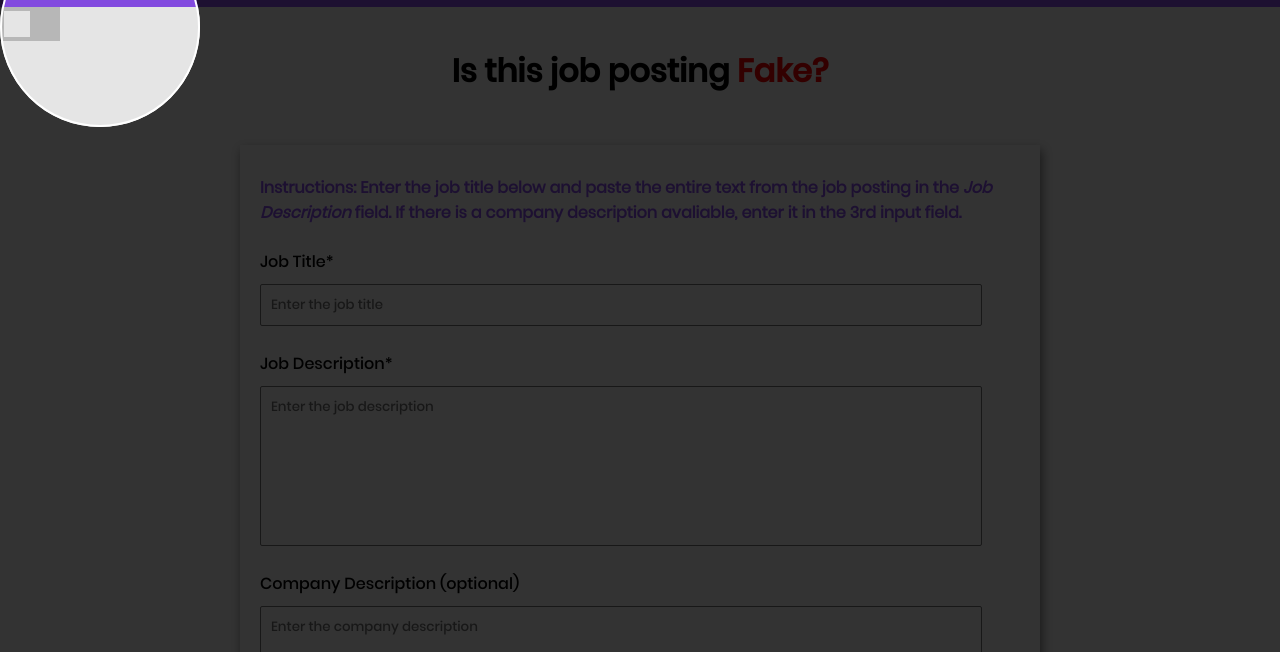
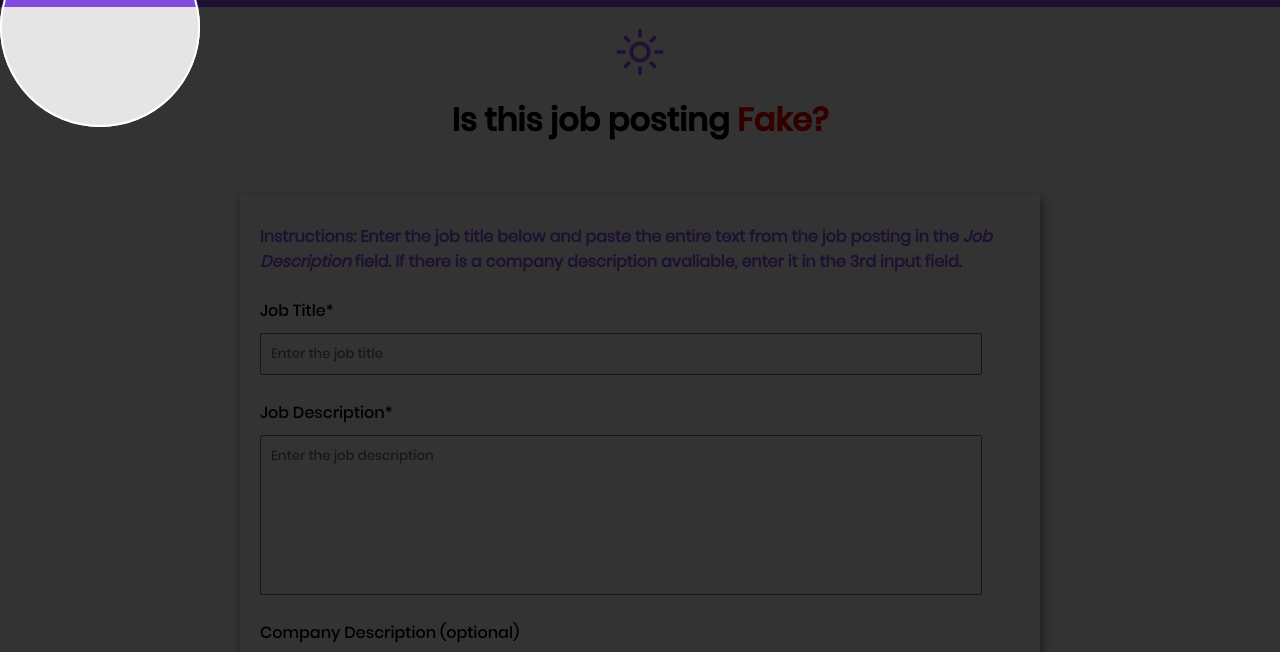
Before and after one commit to AdamtTom/-JobDetectNode, a website: page html/index.html in a window 1280 px wide. Shown: the part 73-725 px from the top of the page. Drawn offline with nearby package versions, Linux system fonts and the light colour scheme.

Commit message:
multiple changes

```diff
--- a/html/index.html
+++ b/html/index.html
@@ -8,6 +8,7 @@
   <meta name="viewport" content="width=device-width, initial-scale=1.0">
   <link rel="stylesheet" href="/css/index.css">
   <link rel="stylesheet" href="https://cdnjs.cloudflare.com/ajax/libs/font-awesome/5.15.3/css/all.min.css"/>
+  <link rel="stylesheet" href="https://fonts.googleapis.com/css2?family=Material+Symbols+Outlined:opsz,wght,FILL,GRAD@20..48,100..700,0..1,-50..200" />
 </head>
 
 <body>
@@ -26,13 +27,11 @@
       <li><a href="/logout">Logout</a></li>
     </ul>
   </nav>
-<div>
-  <label class="switch" id="switch-toggle">
-    <input type="checkbox">
-    <span class="slider"></span>
-  </label>
-</div>
-
+  <div id="light-container" style="text-align: center;">
+  <span id="light" class="material-symbols-outlined">
+  light_mode
+  </span>
+  </div>
   <h1 id="title">Is this job posting <span class="highlight">Fake?</span></h1>
 
   <!-- Create Form -->
@@ -128,6 +127,7 @@
         <option value="doctorate">Doctorate</option>
       </select>
     </div> -->
+
     <div id="btnContainer">
       <button id="submitBtn" type="button" value="submit" class="login100-form-btn">
         Submit
@@ -139,6 +139,17 @@
     </div>
   </form>
   <div class="magnifier"></div>
+  <footer style="background-color: #9152f8; padding: 10px; text-align: center;">
+    <div style="color: #fff; margin-top: 5px;">by Pedro Muniz</div>
+    <div>
+      <a href="https://github.com/salesp07" target="_blank" class="footer-icon">
+        <i class="fab fa-github" style="font-size:30px;color:white"></i>
+      </a>
+      <a href="https://www.linkedin.com/in/pedro-sales-muniz/" target="_blank" class="footer-icon">
+        <i class="fab fa-linkedin" style="font-size:30px;color:white;padding:10px"></i>
+      </a>
+    </div>
+  </footer>
 	<script src="/vendor/jquery/jquery-3.2.1.min.js"></script>
   <script src="/js/index.js"></script>
 </body>
--- a/public/css/account.css
+++ b/public/css/account.css
@@ -1,4 +1,8 @@
 @font-face {
+    font-family: Poppins-Light;
+    src: url('../fonts/poppins/Poppins-Light.ttf');
+
+}@font-face {
     font-family: Poppins-Regular;
     src: url('../fonts/poppins/Poppins-Regular.ttf');
 }
--- a/public/css/index.css
+++ b/public/css/index.css
@@ -162,10 +162,27 @@ section {
     height: calc(100vh - 80px);
 }
 
+.material-symbols-outlined {
+    font-variation-settings:
+    'FILL' 0,
+    'wght' 500,
+    'GRAD' 0,
+    'opsz' 48
+  }
+
+#light{
+    font-size: 50px;
+     color:#9152f8;
+      margin-top: 20px;
+}
+
+#light:hover{
+    cursor: pointer;
+}
 
 h1{
     text-align: center;
-    margin-top: 5vh;
+    margin-top: 1.5vh;
 }
 .multiline{
     height: 20vh;
@@ -293,67 +310,6 @@ body {
 
 
 
-
-
-
-
-
-  /* The switch - the box around the slider */
-.switch {
-    position: absolute;
-    display: inline-block;
-    width: 60px;
-    height: 34px;
-  }
-
-  /* Hide default HTML checkbox */
-  .switch input {
-    opacity: 0;
-    width: 0;
-    height: 0;
-  }
-
-  /* The slider */
-  .slider {
-    position: absolute;
-    cursor: pointer;
-    top: 0;
-    left: 0;
-    right: 0;
-    bottom: 0;
-    background-color: #ccc;
-    -webkit-transition: .4s;
-    transition: .4s;
-  }
-
-  .slider:before {
-    position: absolute;
-    content: "";
-    height: 26px;
-    width: 26px;
-    left: 4px;
-    bottom: 4px;
-    background-color: white;
-    -webkit-transition: .4s;
-    transition: .4s;
-  }
-
-  input:checked + .slider {
-    background-color: #6ae785;
-  }
-
-  input:focus + .slider {
-    box-shadow: 0 0 1px #6ae785;
-  }
-
-  input:checked + .slider:before {
-    -webkit-transform: translateX(26px);
-    -ms-transform: translateX(26px);
-    transform: translateX(26px);
-  }
-
-
-
   #results {
     justify-content: center;
     font-family: Poppins-Medium;
--- a/public/css/main.css
+++ b/public/css/main.css
@@ -40,6 +40,7 @@
 body, html {
 	height: 100%;
 	font-family: Poppins-Regular, sans-serif;
+  background: url('../images/bg.jpeg')
 }
 
 #loginErrorMessage, #registerErrorMessage {
--- a/public/js/index.js
+++ b/public/js/index.js
@@ -2,6 +2,7 @@ const magnify = 100; // Magnification radius in pixels
 let magnifyActive = true; // Whether magnifying lens is active or not
 const magnifier = document.querySelector('.magnifier');
 const body = document.querySelector('body');
+const icon = document.querySelector('.material-symbols-outlined');
 
 // Function to activate the magnifying lens
 function toggleMagnify() {
@@ -9,11 +10,12 @@ function toggleMagnify() {
     magnifyActive = false;
     magnifier.style.display = 'none';
     body.style.cursor = 'auto'
-
+    icon.style.fontVariationSettings = "'FILL' 1, 'wght' 500, 'GRAD' 0, 'opsz' 48";
   } else {
     magnifyActive = true;
     magnifier.style.display = 'block';
     body.style.cursor = 'none'
+    icon.style.fontVariationSettings = "'FILL' 0, 'wght' 500, 'GRAD' 0, 'opsz' 48";
   }
 }
 
@@ -31,8 +33,8 @@ window.addEventListener('mousemove', function(e) {
 
 
 // Event listener for switch toggle
-const switchToggle = document.querySelector('#switch-toggle');
-switchToggle.addEventListener('change', function() {
+
+icon.addEventListener('click', function() {
   toggleMagnify()
 });
 
```
Also changed, not shown: html/account.html (+1 -1 lines), server.js (+15 -7 lines), html/improper_route.html (deleted), public/images/bg.jpeg (added).
